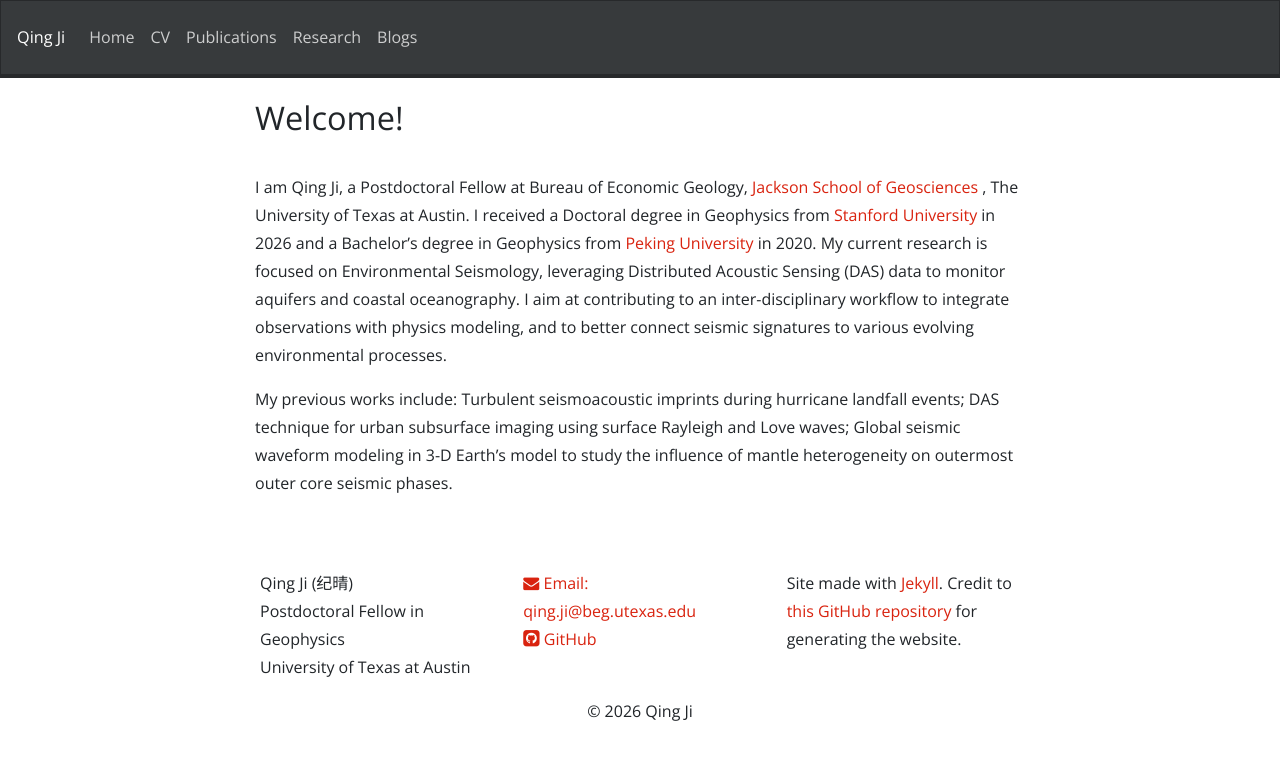
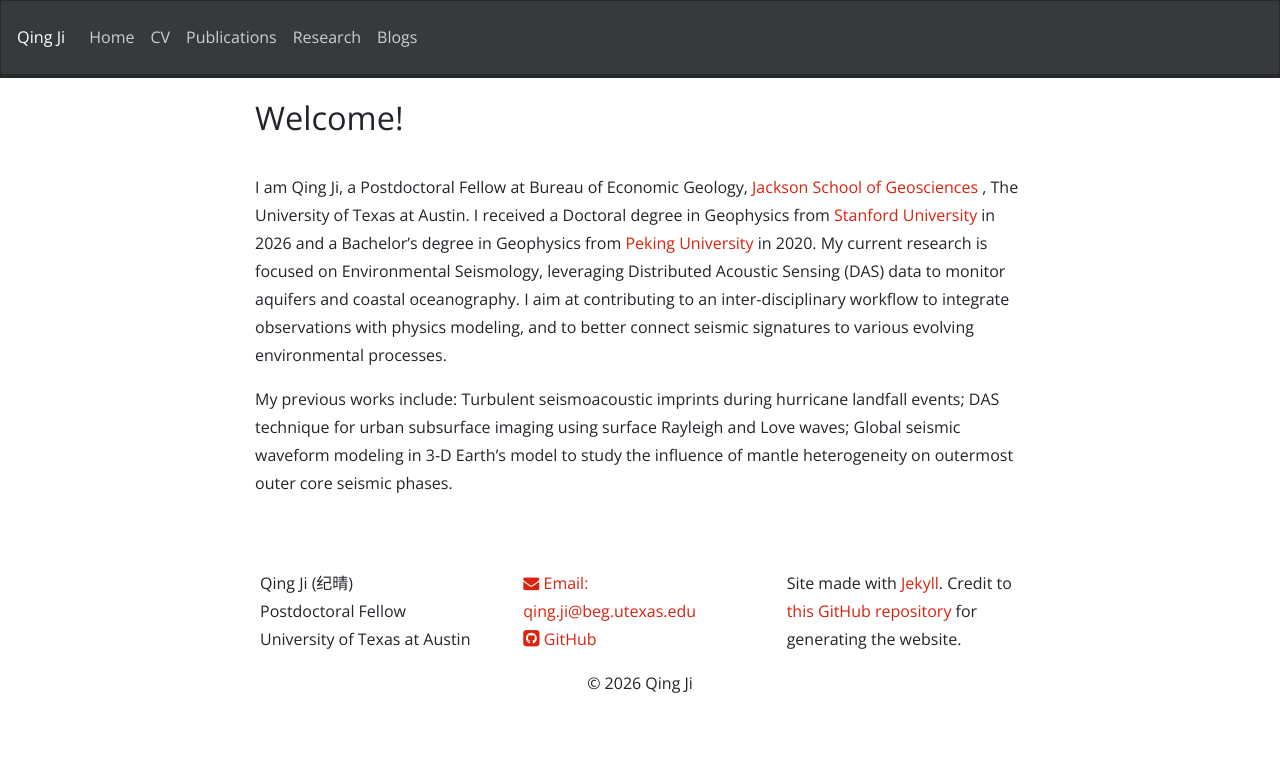
Before and after one commit to NickJi98/NickJi98.github.io, a Jekyll site: the page built from _pages/home.md, in a window 1280 px wide. Shown: the top 760 px of the page. Built offline with Jekyll 4.4.1, drawn with Linux system fonts in a browser that asks for light colours; nearby versions of some CDN libraries; a style sheet for code colours, icons or effects is not loaded.

Commit message:
Update home

```diff
--- a/_config.yml
+++ b/_config.yml
@@ -13,7 +13,7 @@ url: ""
 # Footer info
 affiliation: >
     Qing Ji (纪晴)<br/>
-    Postdoctoral Fellow in Geophysics<br/>
+    Postdoctoral Fellow<br/>
     University of Texas at Austin
 
 location: >
```
